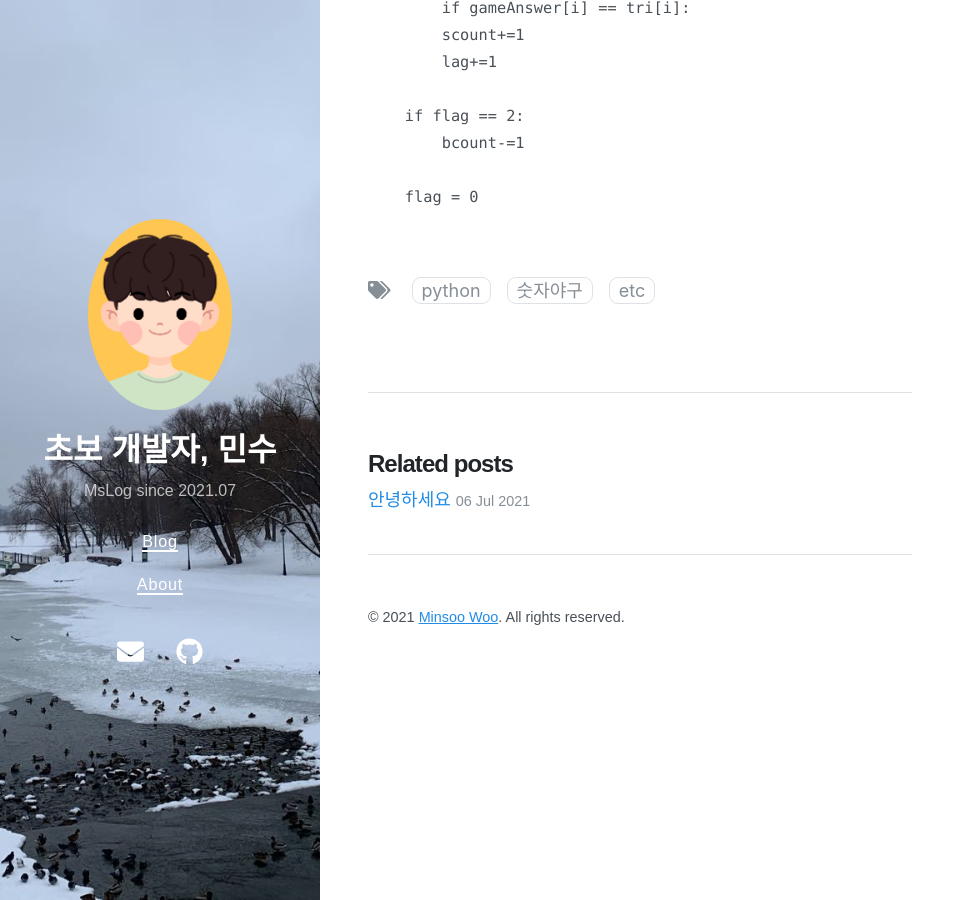
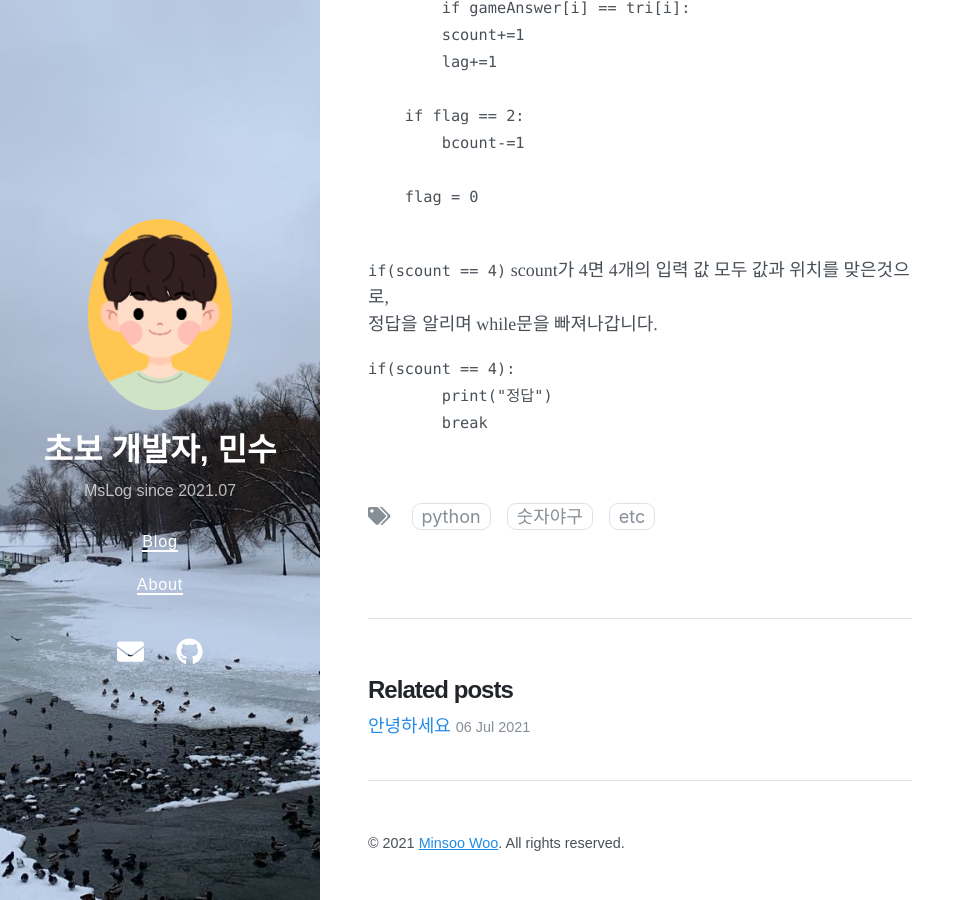
Before and after one commit to MsWoo/MsWoo.github.io, a Jekyll site: the page built from _posts/2021-07-06-baseball.md, in a window 1280 px wide and 900 px high, scrolled down 2248 px. Shown: the whole window, without its empty margins (0-975 px from the left). Built offline with Jekyll 4.4.1, drawn with Linux system fonts in a browser that asks for light colours; nearby versions of some CDN libraries.

Commit message:
Update 2021-07-06-baseball.md

````diff
--- a/_posts/2021-07-06-baseball.md
+++ b/_posts/2021-07-06-baseball.md
@@ -85,3 +85,12 @@ for i in range(4):
 
     flag = 0
 ```
+
+`if(scount == 4)` scount가 4면 4개의 입력 값 모두 값과 위치를 맞은것으로,
+정답을 알리며 while문을 빠져나갑니다.
+
+```{.python}
+if(scount == 4):
+	print("정답")
+	break
+```
````
